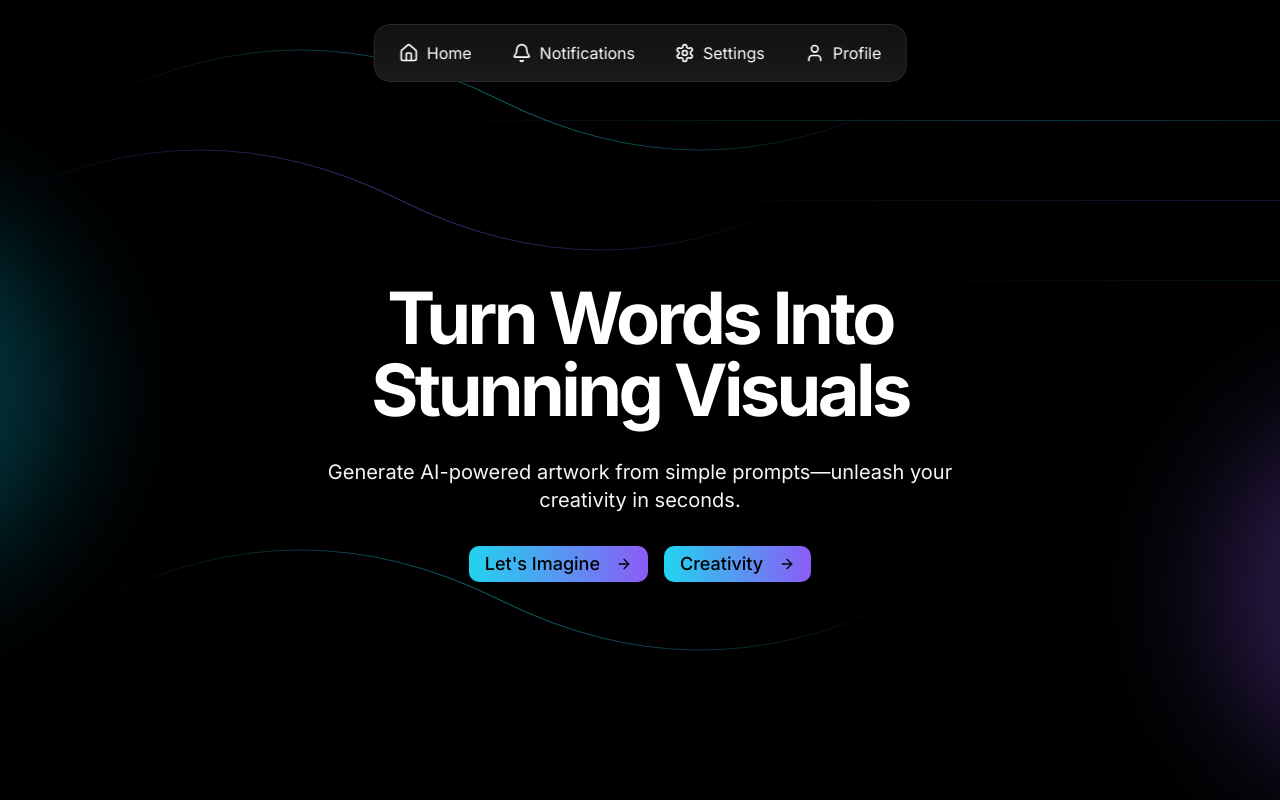
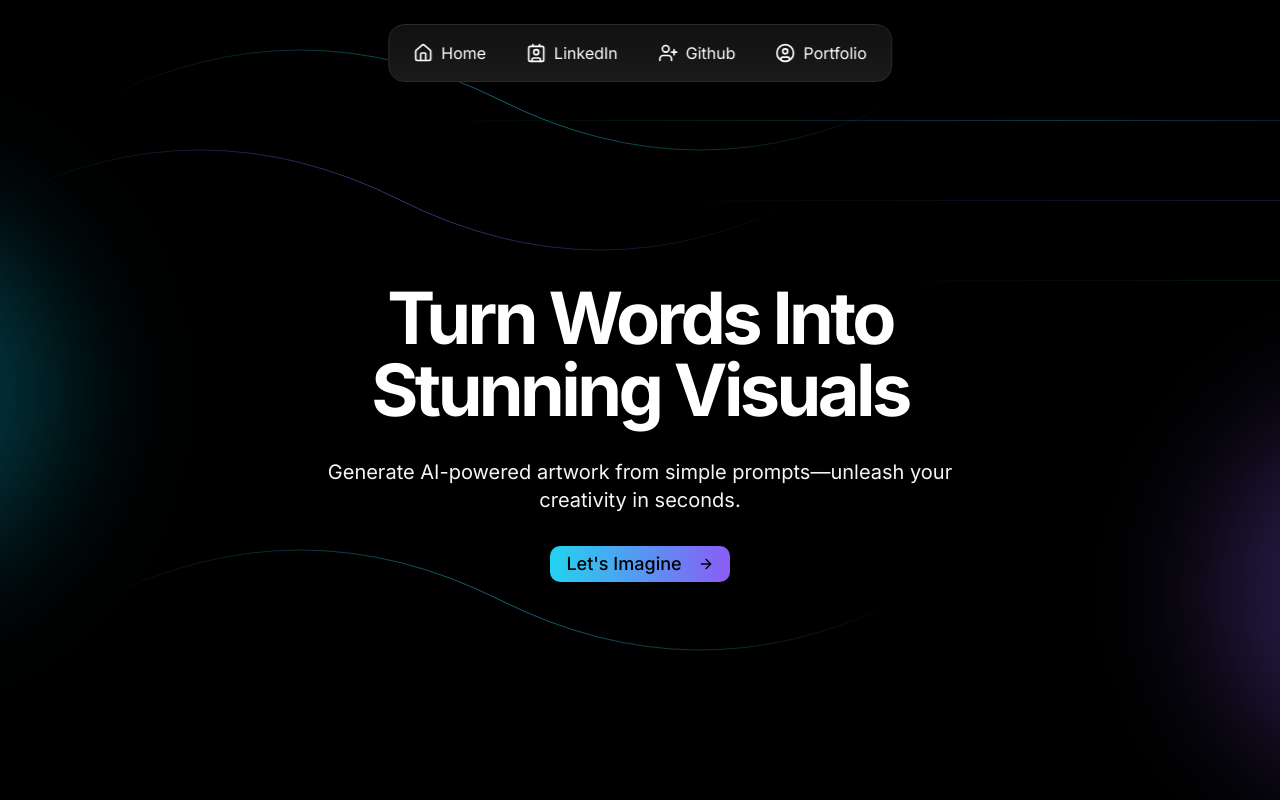
Before and after one commit to Kashan-2912/artlab, a Next.js app: page / in a window 1280 px wide. Shown: the top 800 px of the page. Built offline with nearby package versions, Linux system fonts and the light colour scheme.

Commit message:
menu polish

```diff
--- a/app/page.js
+++ b/app/page.js
@@ -149,12 +149,6 @@ export default function Home() {
                   <ArrowRight className="ml-2 h-5 w-5" />
                 </Button>
               </Link>
-              <Link href="/creativity">
-                <Button className="bg-gradient-to-r from-cyan-400 to-violet-500 text-lg text-black hover:from-cyan-500 hover:to-violet-600">
-                  Creativity
-                  <ArrowRight className="ml-2 h-5 w-5" />
-                </Button>
-              </Link>
             </div>
           </motion.div>
         </div>
--- a/components/menu-bar.jsx
+++ b/components/menu-bar.jsx
@@ -2,38 +2,38 @@
 
 import React from "react";
 import { motion } from "framer-motion";
-import { Home, Settings, Bell, User } from "lucide-react";
+import { Home, UserCircle, UserPlus, Contact, User } from "lucide-react";
 import { useTheme } from "next-themes";
 
 const menuItems = [
   {
     icon: <Home className="h-5 w-5" />,
     label: "Home",
-    href: "#",
+    href: "/",
     gradient:
       "radial-gradient(circle, rgba(59,130,246,0.15) 0%, rgba(37,99,235,0.06) 50%, rgba(29,78,216,0) 100%)",
     iconColor: "text-blue-500",
   },
   {
-    icon: <Bell className="h-5 w-5" />,
-    label: "Notifications",
-    href: "#",
+    icon: <Contact className="h-5 w-5" />,
+    label: "LinkedIn",
+    href: "https://www.linkedin.com/in/muhammad-kashan-ashraf/",
     gradient:
       "radial-gradient(circle, rgba(249,115,22,0.15) 0%, rgba(234,88,12,0.06) 50%, rgba(194,65,12,0) 100%)",
     iconColor: "text-orange-500",
   },
   {
-    icon: <Settings className="h-5 w-5" />,
-    label: "Settings",
-    href: "#",
+    icon: <UserPlus className="h-5 w-5" />,
+    label: "Github",
+    href: "https://github.com/Kashan-2912/",
     gradient:
       "radial-gradient(circle, rgba(34,197,94,0.15) 0%, rgba(22,163,74,0.06) 50%, rgba(21,128,61,0) 100%)",
     iconColor: "text-green-500",
   },
   {
-    icon: <User className="h-5 w-5" />,
-    label: "Profile",
-    href: "#",
+    icon: <UserCircle className="h-5 w-5" />,
+    label: "Portfolio",
+    href: "https://bento.me/kashan-ashraf",
     gradient:
       "radial-gradient(circle, rgba(239,68,68,0.15) 0%, rgba(220,38,38,0.06) 50%, rgba(185,28,28,0) 100%)",
     iconColor: "text-red-500",
```
Also changed, not shown: app/api/creativity/route.jsx (deleted).
